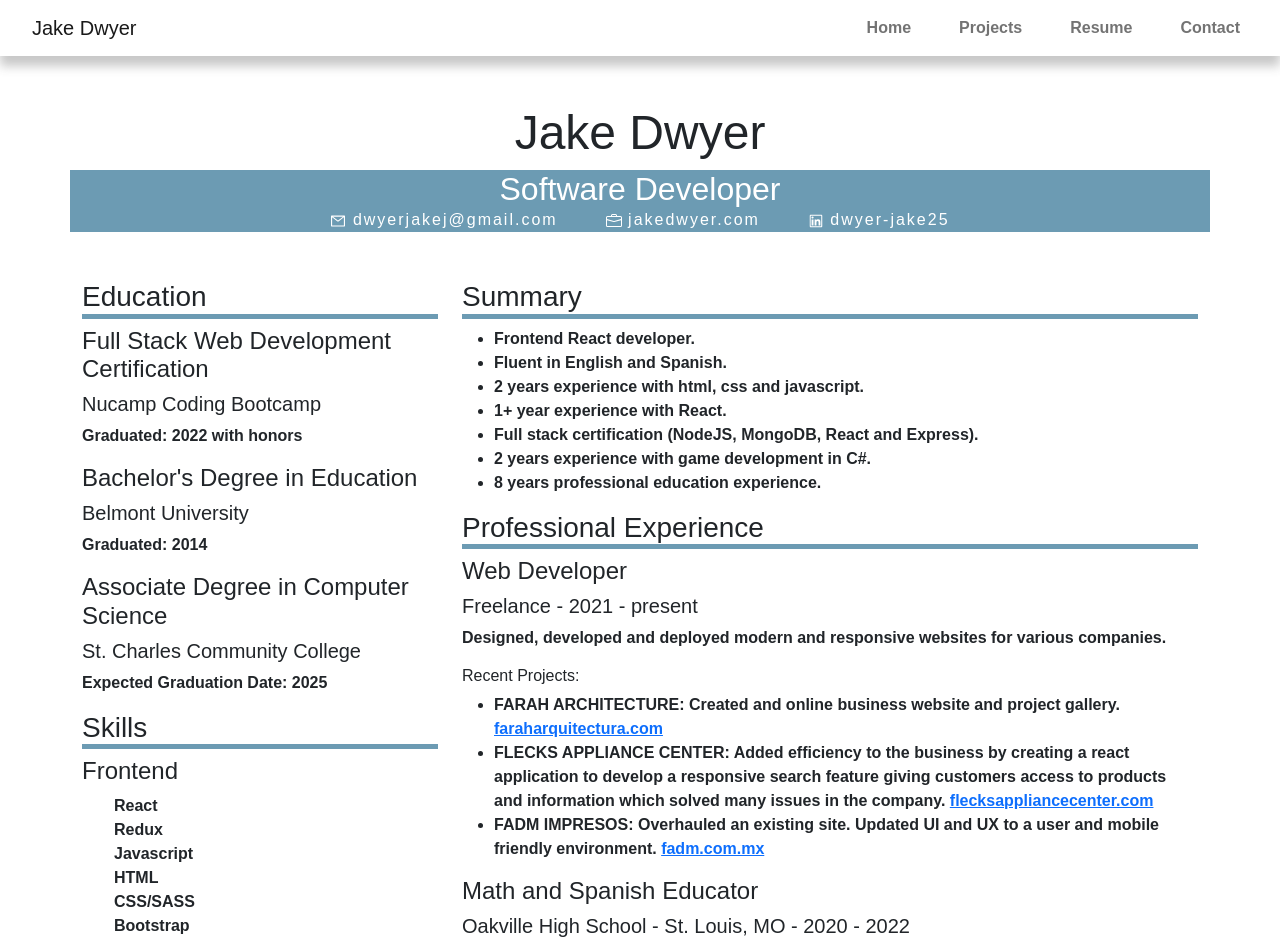
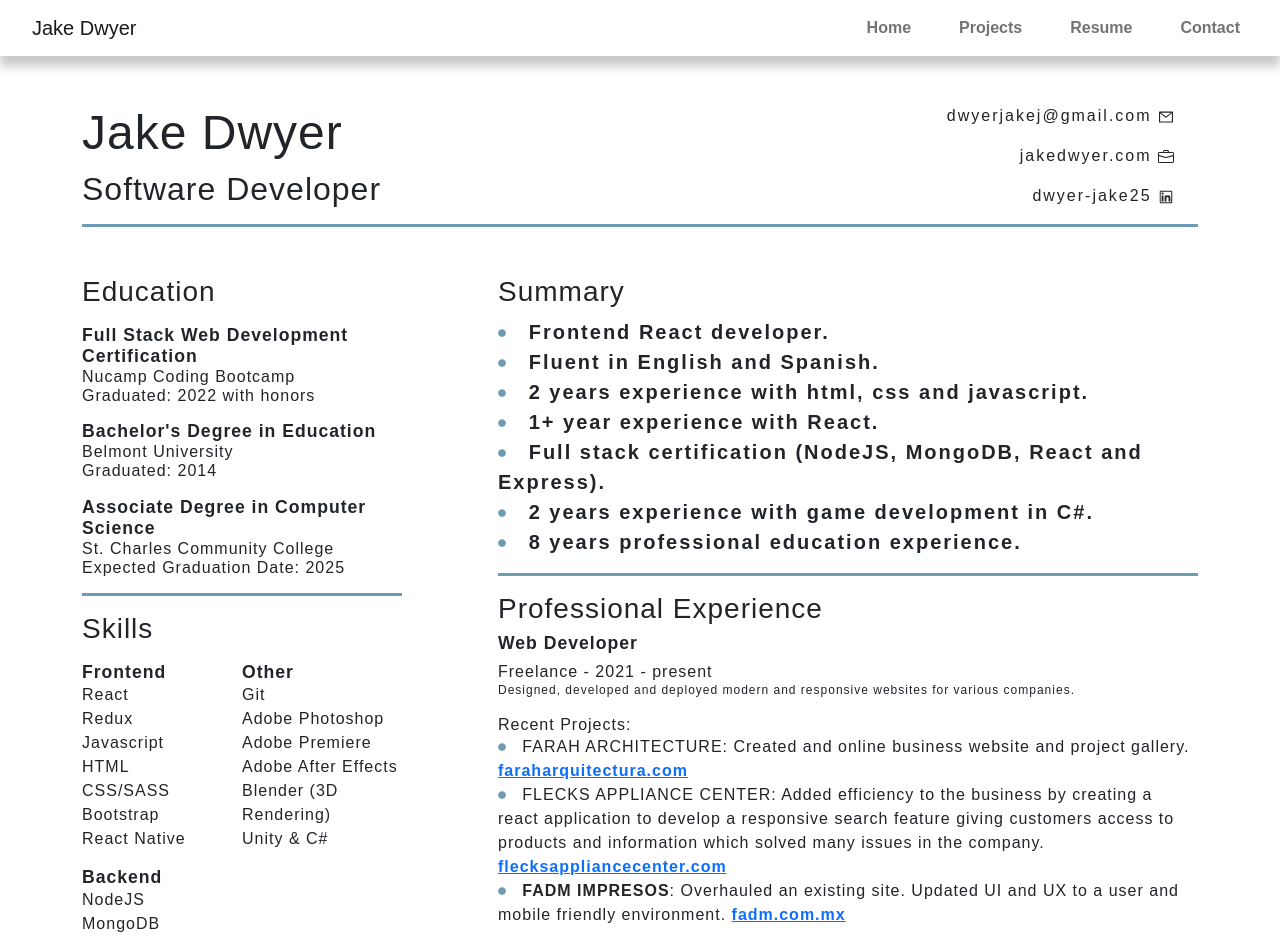
Before and after one commit to jdwyer6/portfolio-update-2022, a React (Create React App) app: page /resume in a window 1280 px wide. Shown: the top 939 px of the page. Built offline with nearby package versions, Linux system fonts and the light colour scheme; a web font is replaced by a local one.

Commit message:
update resume

```diff
--- a/src/assets/App.css
+++ b/src/assets/App.css
@@ -1,14 +1,64 @@
 @import url("https://use.typekit.net/ixd7fuk.css");
+@import url("https://fonts.googleapis.com/css2?family=Inter:wght@100;200;300;400;500;600;700;800;900&family=Lato:ital,wght@0,100;0,300;0,400;0,700;0,900;1,100;1,300;1,400;1,700;1,900&display=swap");
 * {
   font-family: forma-djr-display, sans-serif;
   font-weight: 600;
   font-style: normal;
 }
 
+.alt-font {
+  font-family: sans-serif;
+}
+
 .container-fluid {
   padding-left: 0;
   padding-right: 0;
   overflow: hidden;
+}
+
+.letter-spacing-1 {
+  letter-spacing: 1px;
+}
+
+.letter-spacing-2 {
+  letter-spacing: 2px;
+}
+
+h1, h2, h3, h4, h5, p, li {
+  letter-spacing: 1px;
+}
+
+.resume-text div {
+  margin: 1rem 0;
+}
+.resume-text h3 {
+  font-weight: 400;
+}
+.resume-text h4 {
+  font-size: 1.1rem;
+  font-weight: 700;
+  margin-bottom: 0;
+}
+.resume-text h5 {
+  font-size: 1rem;
+  margin-bottom: 0;
+}
+.resume-text h6 {
+  margin-bottom: 0;
+  letter-spacing: 1px;
+}
+.resume-text p {
+  font-size: 12px;
+  font-weight: 500;
+}
+.resume-text li {
+  font-size: 1rem;
+  font-weight: 500;
+}
+.resume-text .li-summary {
+  font-size: 20px;
+  letter-spacing: 2px;
+  font-weight: 600;
 }
 
 .home-header-container {
@@ -133,6 +183,15 @@
   margin-top: 10vw;
 }
 
+.other-project-card {
+  height: 400px;
+  width: auto;
+  margin: 2rem auto;
+  color: black;
+  border: 1px solid #6C9BB3;
+  background-image: linear-gradient(to bottom right, #ecf0f3, rgba(236, 240, 243, 0.5));
+}
+
 .bottle {
   height: 480px;
   width: 180px;
--- a/src/assets/styles.scss
+++ b/src/assets/styles.scss
@@ -5,6 +5,7 @@ $gray-light: #ecf0f3;
 $white: #FFFFFF;
 
 @import url("https://use.typekit.net/ixd7fuk.css");
+@import url('https://fonts.googleapis.com/css2?family=Inter:wght@100;200;300;400;500;600;700;800;900&family=Lato:ital,wght@0,100;0,300;0,400;0,700;0,900;1,100;1,300;1,400;1,700;1,900&display=swap');
 
 *{
     font-family: forma-djr-display, sans-serif;
@@ -12,11 +13,73 @@ $white: #FFFFFF;
     font-style: normal;
 }
 
+.alt-font{
+    font-family: sans-serif;
+}
+
 .container-fluid{
     padding-left: 0;
     padding-right: 0;
     overflow: hidden;
 }
+
+.letter-spacing-1{
+    letter-spacing: 1px;
+}
+
+.letter-spacing-2{
+    letter-spacing: 2px;
+}
+
+h1, h2, h3, h4, h5, p, li{
+    letter-spacing: 1px;
+}
+
+.resume-text{
+
+    div{
+        margin: 1rem 0;
+    }
+
+    h3{
+        font-weight: 400;
+    }
+
+    h4{
+        font-size: 1.1rem;
+        font-weight: 700;
+        margin-bottom: 0;
+    }
+
+    h5{
+        font-size: 1rem;
+        margin-bottom: 0;
+    }
+
+    h6{
+        margin-bottom: 0;
+        letter-spacing: 1px;
+    }
+
+    p{
+        font-size: 12px;
+        font-weight: 500;
+    }
+
+    li{
+        font-size: 1rem;
+        font-weight: 500;
+
+    }
+
+    .li-summary{
+        font-size: 20px;
+        letter-spacing: 2px;
+        font-weight: 600;
+    }
+
+}
+
 
 
 .home-header-container{
@@ -166,6 +229,7 @@ $white: #FFFFFF;
     background-image: linear-gradient(to bottom right, rgba($gray-light, 1), rgba($gray-light, .5));
 }
 
+
 //CSS DRAWINGS
 
 //BOTTLE: color palette
--- a/src/pages/HomePage.js
+++ b/src/pages/HomePage.js
@@ -22,7 +22,7 @@ const HomePage = () => {
                         <div className="image-secondary"></div>
                         <div className="home-header-text">
                             <h1>Hi, I'm Jake</h1>
-                            <h5>I love to design and build beautiful websites.</h5>
+                            <h5>I love to build beautiful websites.</h5>
                         </div>
 
                 </Row>
--- a/src/pages/ResumePage.js
+++ b/src/pages/ResumePage.js
@@ -1,49 +1,52 @@
 import { Container, Row, Col, Button } from 'react-bootstrap';
 import { AiOutlineMail, AiOutlineLinkedin } from 'react-icons/ai';
-import {TbSeparator} from 'react-icons/tb';
+import {FaCircle} from 'react-icons/fa';
 import {BsBriefcase} from 'react-icons/bs';
 
 const ResumePage = () => {
     const mainColor = '#6C9BB3'
     return (
         <Container className='d-flex justify-content-center flex-column'>
-            <Row className=' text-center my-5'>
+            <Row className='mt-5'>
+                <Col>
                     <h1 style={{fontSize: '3rem'}}>Jake Dwyer</h1>
-                <div className='' style={{backgroundColor: '#6C9BB3'}}>
-                    <h2 className='w-100 text-white my-0' style={{fontSize: '2rem'}}>Software Developer</h2>
-                    <div className='d-flex flex-row justify-content-center'>
-                        <p className='my-0 text-white fw-normal mx-4' style={{letterSpacing: '2px'}}><AiOutlineMail /> dwyerjakej@gmail.com </p>
-                        <p className='my-0 text-white fw-normal mx-4' style={{letterSpacing: '2px'}}> <BsBriefcase /> jakedwyer.com </p>
-                        <p className='my-0 text-white fw-normal mx-4' style={{letterSpacing: '2px'}}><AiOutlineLinkedin /> dwyer-jake25</p>
+                    <h2 className='w-100' style={{fontSize: '2rem'}}>Software Developer</h2>
+                </Col>
+                <Col className='d-flex flex-column align-items-end'>
+                    <p className='fw-normal mx-4 alt-font' style={{letterSpacing: '2px'}}> dwyerjakej@gmail.com  <AiOutlineMail /></p>
+                    <p className='fw-normal mx-4 alt-font' style={{letterSpacing: '2px'}}>  jakedwyer.com  <BsBriefcase /></p>
+                    <p className='fw-normal mx-4 alt-font' style={{letterSpacing: '2px'}}>dwyer-jake25 <AiOutlineLinkedin /> </p>
+                </Col>
+            </Row>
+            <Row className='p-0 m-0' style={{borderBottom: `3px solid ${mainColor}`}}></Row>
+            <Row className='mt-5'>
+                <Col md='4' className='pe-md-5 resume-text'>
+                    <h3>Education</h3>
+                    <div className='resume-text resume-section'>
+                        <h4>Full Stack Web Development Certification</h4>
+                        <h5>Nucamp Coding Bootcamp</h5>
+                        <h5>Graduated: 2022 with honors</h5>
                     </div>
 
-                </div>
-            </Row>
-            <Row>
-                <Col md='4'>
-                    <h3 style={{borderBottom: `5px solid ${mainColor}`}}>Education</h3>
-                    <div>
-                        <h4>Full Stack Web Development Certification</h4>
-                        <h5>Nucamp Coding Bootcamp</h5>
-                        <p>Graduated: 2022 with honors</p>
+                    <div className='resume-text'>
+                        <h4>Bachelor's Degree in Education</h4>
+                        <h5>Belmont University</h5>
+                        <h5>Graduated: 2014</h5>
                     </div>
 
-                    <div>
-                        <h4>Bachelor's Degree in Education</h4>
-                        <h5>Belmont University</h5>
-                        <p>Graduated: 2014</p>
+                    <div className='resume-text'>
+                        <h4>Associate Degree in Computer Science</h4>
+                        <h5>St. Charles Community College</h5>
+                        <h5>Expected Graduation Date: 2025</h5>
                     </div>
 
-                    <div>
-                        <h4>Associate Degree in Computer Science</h4>
-                        <h5>St. Charles Community College</h5>
-                        <p>Expected Graduation Date: 2025</p>
-                    </div>
+                    <div style={{borderTop: `3px solid ${mainColor}`}}></div>
+                    <h3 >Skills</h3>
 
-
-                    <h3 style={{borderBottom: `5px solid ${mainColor}`}}>Skills</h3>
+                    <Row>
+                        <Col md='6' className='resume-text m-0 p-0'>
                             <h4>Frontend</h4>
-                    <ul style={{listStyle: 'none'}} >
+                            <ul style={{listStyle: 'none', padding: 0}} className='resume-text'>
                                 <li>React</li>
                                 <li>Redux</li>
                                 <li>Javascript</li>
@@ -53,13 +56,16 @@ const ResumePage = () => {
                                 <li>React Native</li>
                             </ul>
                             <h4>Backend</h4>
-                    <ul style={{listStyle: 'none'}}>
+                            <ul style={{listStyle: 'none', padding: 0}} className='resume-text'>
                                 <li>NodeJS</li>
                                 <li>MongoDB</li>
                                 <li>Express</li>
                             </ul>
+                        </Col>
+                        <Col md='6' className='resume-text m-0 p-0'>
+
                             <h4>Other</h4>
-                    <ul style={{listStyle: 'none'}} >
+                            <ul style={{listStyle: 'none', padding: 0}} className='resume-text'>
                                 <li>Git</li>
                                 <li>Adobe Photoshop</li>
                                 <li>Adobe Premiere</li>
@@ -67,9 +73,11 @@ const ResumePage = () => {
                                 <li>Blender (3D Rendering)</li>
                                 <li>Unity & C#</li>
                             </ul>
-
-                    <h3 style={{borderBottom: `5px solid ${mainColor}`}}>Interests</h3>
-                    <ul style={{listStyle: 'none'}} >
+                        </Col>
+                    </Row>
+                        <div style={{borderTop: `3px solid ${mainColor}`}}></div>
+                        <h3>Interests</h3>
+                        <ul style={{listStyle: 'none', padding: 0}} className='resume-text'>
                             <li>Software and Game Development</li>
                             <li>Film and Photography</li>
                             <li>Mountain Biking</li>
@@ -78,41 +86,41 @@ const ResumePage = () => {
                         </ul>
 
                 </Col>
-                <Col>
-                    <h3 style={{borderBottom: `5px solid ${mainColor}`}}>Summary</h3>
-                    <ul>
-                        <li>Frontend React developer.</li>
-                        <li>Fluent in English and Spanish.</li>
-                        <li>2 years experience with html, css and javascript.</li>
-                        <li>1+ year experience with React.</li>
-                        <li>Full stack certification (NodeJS, MongoDB, React and Express).</li>
-                        <li>2 years experience with game development in C#.</li>
-                        <li>8 years professional education experience.</li>
+                <Col className='ps-md-5 resume-text'>
+                    <h3>Summary</h3>
+                    <ul className='resume-text' style={{listStyle: 'none', padding: 0}}>
+                        <li className='li-summary'><FaCircle style={{color: '#6C9BB3', width: '8px', height: '8px'}}/> &#160; Frontend React developer.</li>
+                        <li className='li-summary'><FaCircle style={{color: '#6C9BB3', width: '8px', height: '8px'}}/> &#160; Fluent in English and Spanish.</li>
+                        <li className='li-summary'><FaCircle style={{color: '#6C9BB3', width: '8px', height: '8px'}}/> &#160; 2 years experience with html, css and javascript.</li>
+                        <li className='li-summary'><FaCircle style={{color: '#6C9BB3', width: '8px', height: '8px'}}/> &#160; 1+ year experience with React.</li>
+                        <li className='li-summary'><FaCircle style={{color: '#6C9BB3', width: '8px', height: '8px'}}/> &#160; Full stack certification (NodeJS, MongoDB, React and Express).</li>
+                        <li className='li-summary'><FaCircle style={{color: '#6C9BB3', width: '8px', height: '8px'}}/> &#160; 2 years experience with game development in C#.</li>
+                        <li className='li-summary'><FaCircle style={{color: '#6C9BB3', width: '8px', height: '8px'}}/> &#160; 8 years professional education experience.</li>
                     </ul>
-
-                    <h3 style={{borderBottom: `5px solid ${mainColor}`}}>Professional Experience</h3>
-                    <h4>Web Developer</h4>
+                    <div style={{borderTop: `3px solid ${mainColor}`}}></div>
+                    <h3>Professional Experience</h3>
+                    <h4 className='mb-2'>Web Developer</h4>
                     <h5>Freelance - 2021 - present</h5>
                     <p>Designed, developed and deployed modern and responsive websites for various companies.</p>
                     <h6>Recent Projects:</h6>
-                    <ul>
-                        <li>FARAH ARCHITECTURE: Created and online business website and project gallery. <a target="_blank" href='https://www.faraharquitectura.com'>faraharquitectura.com</a></li>
-                        <li>FLECKS APPLIANCE CENTER: Added efficiency to the business by creating a react application to develop a responsive search feature giving customers access to products and information which solved many issues in the company. <a target="_blank" href='https://www.flecksappliancecenter.com'>flecksappliancecenter.com</a></li>
-                        <li>FADM IMPRESOS: Overhauled an existing site. Updated UI and UX to a user and mobile friendly environment. <a target="_blank" href='https://www.fadm.com.mx'>fadm.com.mx</a></li>
+                    <ul style={{listStyle: 'none', padding: 0}} className='resume-text'>
+                        <li><FaCircle style={{color: '#6C9BB3', width: '8px', height: '8px'}}/> &#160; FARAH ARCHITECTURE: Created and online business website and project gallery. <a target="_blank" href='https://www.faraharquitectura.com'>faraharquitectura.com</a></li>
+                        <li><FaCircle style={{color: '#6C9BB3', width: '8px', height: '8px'}}/> &#160; FLECKS APPLIANCE CENTER: Added efficiency to the business by creating a react application to develop a responsive search feature giving customers access to products and information which solved many issues in the company. <a target="_blank" href='https://www.flecksappliancecenter.com'>flecksappliancecenter.com</a></li>
+                        <li><FaCircle style={{color: '#6C9BB3', width: '8px', height: '8px'}}/> &#160; <b>FADM IMPRESOS</b>: Overhauled an existing site. Updated UI and UX to a user and mobile friendly environment. <a target="_blank" href='https://www.fadm.com.mx'>fadm.com.mx</a></li>
                     </ul>
-                    <div>
-                        <h4>Math and Spanish Educator</h4>
+                    <div className='resume-text'>
+                        <h4 className='mt-4 mb-2'>Math and Spanish Educator</h4>
                         <h5>Oakville High School - St. Louis, MO - 2020 - 2022</h5>
                         <h5>American School Foundation & Colegio Northridge - Mexico City, Mexico - 2017 - 2020</h5>
                         <h5>Bellevue Middle School - Nashville, TN - 2014 - 2017</h5>
-                        <p>Developed and presented challenging lessons to promote critical thinking and creativity in students. Worked with curriculum team leaders to improve standards and implement data-driven instruction.</p>
-                        <ul>
-                            <li>Achieved 85% annual student growth as measured by Mehlville School District's "Student Learning Objective" program.</li>
-                            <li>Increased math proficiency of 5th-8th grade students from below basic (under 50%) to proficiency (80% or higher).</li>
-                            <li>Developed and presented challenging lessons and courses which promted critical thinking and creativity from students.</li>
-                            <li>Worked with curriculum team leads and senior curriculum directors as part of a professional learning community to develop new course material.</li>
-                            <li>Reviewed and provided feedback on work from students and other team members and incorporated feedback from others into my own work.</li>
-                            <li>Presented on classroom management during professional development seminars.</li>
+                        <h6 className='mt-4'>Recent Accomplishments: </h6>
+                        <ul style={{listStyle: 'none', padding: 0}} className='resume-text'>
+                            <li><FaCircle style={{color: '#6C9BB3', width: '8px', height: '8px'}}/> &#160; Achieved 85% annual student growth as measured by Mehlville School District's "Student Learning Objective" program.</li>
+                            <li><FaCircle style={{color: '#6C9BB3', width: '8px', height: '8px'}}/> &#160; Increased math proficiency of 5th-8th grade students from below basic (under 50%) to proficiency (80% or higher).</li>
+                            {/* <li>Developed and presented challenging lessons and courses which promted critical thinking and creativity from students.</li> */}
+                            <li><FaCircle style={{color: '#6C9BB3', width: '8px', height: '8px'}}/> &#160; Worked with curriculum team leads and senior curriculum directors as part of a professional learning community to develop new course material.</li>
+                            {/* <li>Reviewed and provided feedback on work from students and other team members and incorporated feedback from others into my own work.</li> */}
+                            <li><FaCircle style={{color: '#6C9BB3', width: '8px', height: '8px'}}/> &#160; Presented on classroom management during professional development seminars.</li>
                         </ul>
                     </div>
 
```
Also changed, not shown: src/pages/ProjectInfoPage.js (+8 -1 lines), 2 other files (tests, documents, lock files or other folders). Lines whose indentation alone changed are shown as unchanged.
